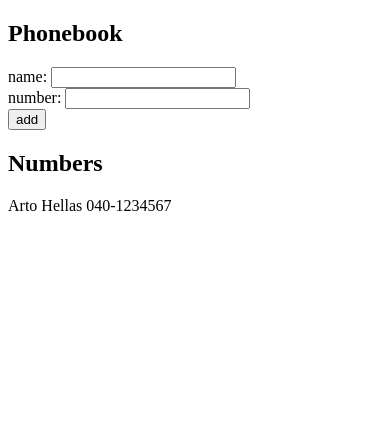
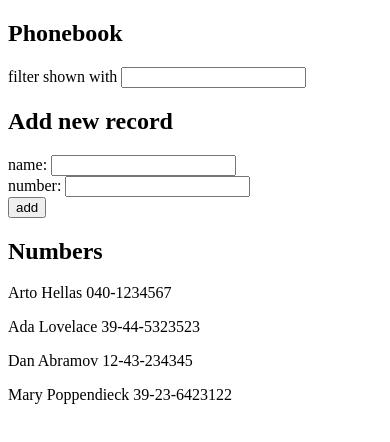
Before and after one commit to SpliceReborn/fsopen, a React (Create React App) app in the folder part2/phonebook/: page / in a window 390 px wide. Shown: the top 442 px of the page. Built offline with nearby package versions, Linux system fonts and the light colour scheme.

Commit message:
2.9*: The Phonebook Step4

```diff
--- a/part2/phonebook/src/App.js
+++ b/part2/phonebook/src/App.js
@@ -2,16 +2,22 @@
 
 const App = () => {
   const [persons, setPersons] = useState([
-    { name: 'Arto Hellas', number: '040-1234567'}
+    { name: 'Arto Hellas', number: '040-1234567', id: 1},
+    { name: 'Ada Lovelace', number: '39-44-5323523', id: 2 },
+    { name: 'Dan Abramov', number: '12-43-234345', id: 3 },
+    { name: 'Mary Poppendieck', number: '39-23-6423122', id: 4 }
   ])
   const [newName, setNewName] = useState('')
   const [newNumber, setNewNumber] = useState('')
+  const [filterWord, setFilterWord] = useState('')
 
   function handleChange(event) {
     if (event.target.name === "name")
       setNewName(event.target.value)
     if (event.target.name === "number")
       setNewNumber(event.target.value)
+    if (event.target.name === "filter")
+      setFilterWord(event.target.value)
   }
 
   function addName(event) {
@@ -28,7 +34,8 @@
     } else {
       const newPerson = {
         name: newName,
-        number: newNumber
+        number: newNumber,
+        id: persons.length + 1
       }
       setPersons(persons.concat(newPerson))
       setNewName('')
@@ -37,9 +44,15 @@
 
   }
 
+  const filtered = persons.filter(person =>
+    person.name.toLowerCase().includes(filterWord)
+  )
+
   return (
     <div>
       <h2>Phonebook</h2>
+      <p>filter shown with <input name="filter" value={filterWord} onChange={handleChange}/></p>
+      <h2>Add new record</h2>
       <form onSubmit={addName}>
         <div>
           name: <input name="name" value={newName} onChange={handleChange}/>
@@ -52,7 +65,10 @@
         </div>
       </form>
       <h2>Numbers</h2>
-      {persons.map(person => <p key={person.name}>{person.name} {person.number}</p>)}
+      {filterWord === '' ?
+        persons.map(person => <p key={person.id}>{person.name} {person.number}</p>) :
+        filtered.map(person => <p key={person.id}>{person.name} {person.number}</p>)
+      }
     </div>
   )
 }
```
